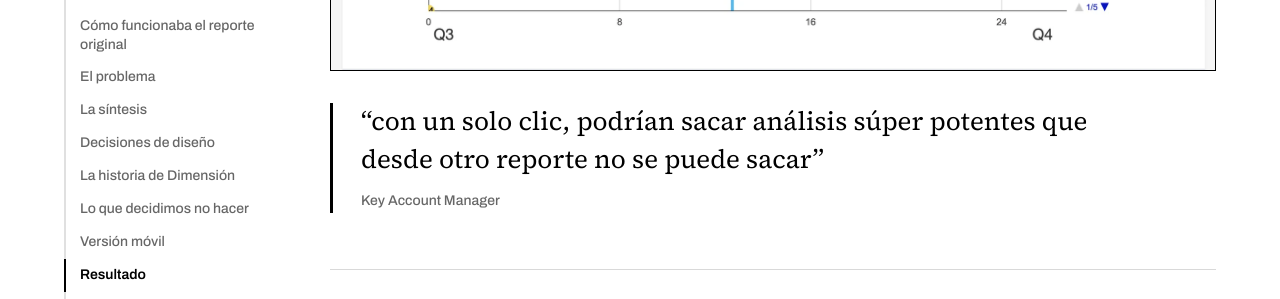
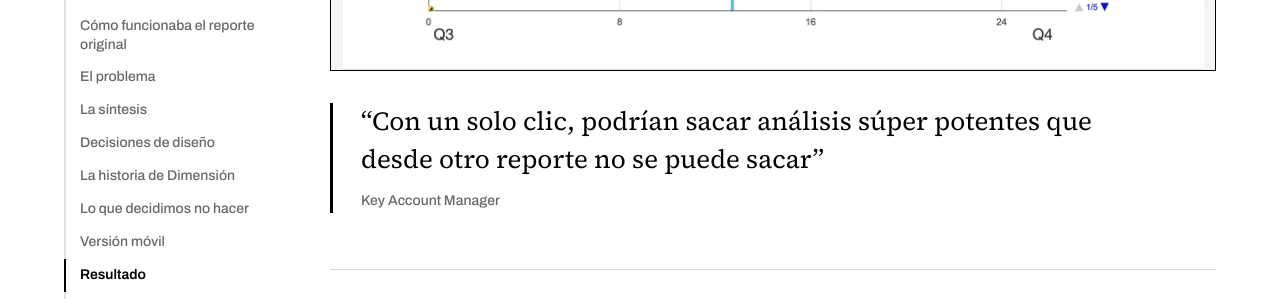
Before and after one commit to cathernandez/cathernandez.github.io, a Jekyll site: the page built from proyectos/plataforma-bi.html, in a window 1280 px wide and 900 px high, scrolled down 15088 px. Shown: the part 157-456 px from the top of the window. Built offline with Jekyll 4.4.1, drawn with Linux system fonts in a browser that asks for light colours.

Commit message:
Cita del KAM con mayúscula inicial
Co-Authored-By: Claude Opus 5.5 <noreply@anthropic.com>
Claude-Session: https://claude.ai/code/session_01UYqgEbCiSSGF4VPAAjuLQ2

```diff
--- a/proyectos/plataforma-bi.html
+++ b/proyectos/plataforma-bi.html
@@ -193,7 +193,7 @@ scripts:
 <div class="alternar__vista" data-vista="despues" hidden=""><div style="border: 1px solid #000; line-height: 0; overflow: hidden"><img alt="Reporte rediseñado: tiendas numeradas y coloreadas por cuadrante A1 a A4, ejes con nombre, etiqueta «Centro: Promedio», botones Cuadrantes, Gráfico adicional e Indicadores, y lista de tiendas a la derecha." class="img-ancho" decoding="async" height="979" loading="lazy" src="{{ '/assets/img/plataforma-bi/11-resultado-grafico-final.webp' | relative_url }}" width="1800"/></div></div>
 </div>
 <blockquote style="margin: 8px 0 0; padding: 0 0 0 28px; border-left: 3px solid #000; display: flex; flex-direction: column; gap: 12px; max-width: 820px">
-<p class="fs-26" style="margin: 0; font-size: 26px; line-height: 1.45; color: #000">“con un solo clic, podrían sacar análisis súper potentes que desde otro reporte no se puede sacar”</p>
+<p class="fs-26" style="margin: 0; font-size: 26px; line-height: 1.45; color: #000">“Con un solo clic, podrían sacar análisis súper potentes que desde otro reporte no se puede sacar”</p>
 <span style="font-family: 'Archivo', sans-serif; font-size: 14px; color: rgba(0,0,0,0.6)">Key Account Manager</span>
 </blockquote>
 </section>
```
